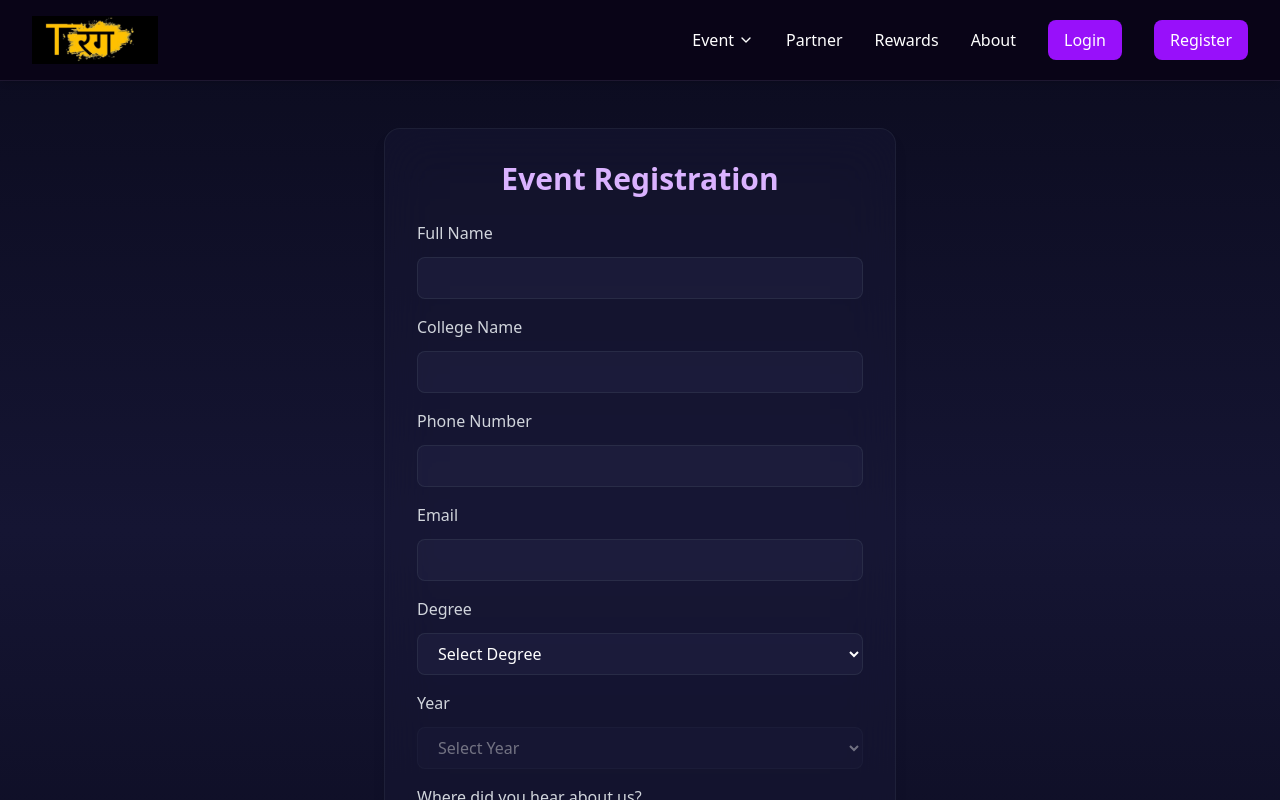
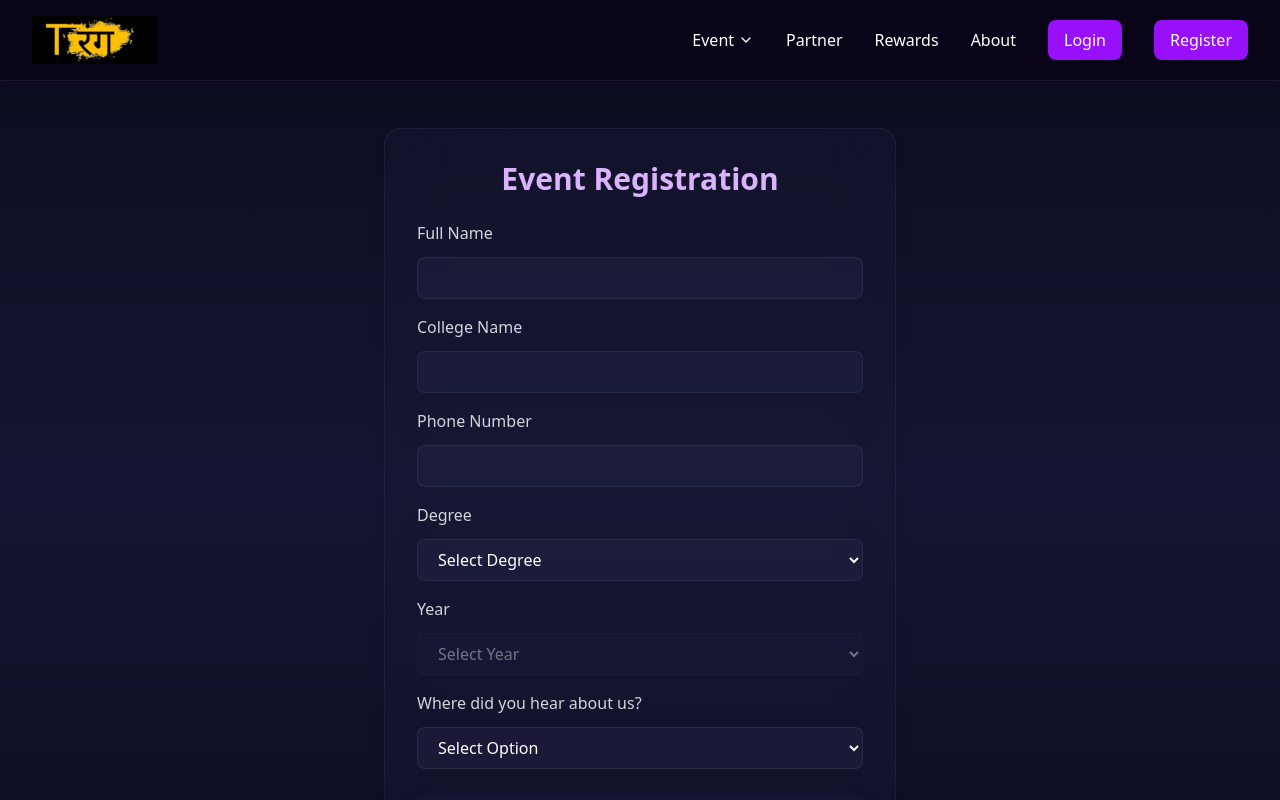
Before and after one commit to Satyam0000000/Tarang_Frontend, a React (Vite) app: page /registerevent in a window 1280 px wide. Shown: the top 800 px of the page. Built offline with nearby package versions, Linux system fonts and the light colour scheme.

Commit message:
email removed from reg and jwt applied

```diff
--- a/src/pages/Registerevent.jsx
+++ b/src/pages/Registerevent.jsx
@@ -13,7 +13,6 @@ function RegisterEvent() {
     fullName: "",
     collegeName: "",
     phone: "",
-    email: "",
     degree: "",
     year: "",
     heardFrom: "",
@@ -40,7 +39,6 @@ function RegisterEvent() {
       const paymentUserData = {
         customerId: generatedCustomerId,
         name: formData.fullName,
-        email: formData.email,
         phone: formData.phone,
         collegeName: formData.collegeName,
         degree: formData.degree,
@@ -58,6 +56,12 @@ function RegisterEvent() {
         });
         setLoading(false);
       } else {
+        const token = localStorage.getItem("token");
+        if (!token) {
+          alert("Please login to register for the event");
+          setLoading(false);
+          return;
+        }
         await axios.post(
           "https://tarang-backend-alpha.vercel.app/api/registerEvent",
           {
@@ -66,6 +70,11 @@ function RegisterEvent() {
             eventName,
             amount: 0,
             paymentStatus: "FREE",
+          },
+          {
+            headers: {
+              Authorization: `Bearer ${token}`,
+            },
           }
         );
 
@@ -75,7 +84,6 @@ function RegisterEvent() {
         navigate("/registration-success", {
           state: {
             fullName: formData.fullName,
-            email: formData.email,
             phone: formData.phone,
             eventName,
             amount: 0,
@@ -132,16 +140,6 @@ function RegisterEvent() {
           onChange={handleChange}
           className="w-full mb-4 px-4 py-2 rounded-lg bg-[#27274a]/40 border border-gray-600/30 text-white outline-none"
           pattern="[0-9]*"
-        />
-
-        <label className="block mb-3 text-gray-300">Email</label>
-        <input
-          type="email"
-          name="email"
-          required
-          value={formData.email}
-          onChange={handleChange}
-          className="w-full mb-4 px-4 py-2 rounded-lg bg-[#27274a]/40 border border-gray-600/30 text-white outline-none"
         />
 
         <label className="block mb-3 text-gray-300">Degree</label>
```
